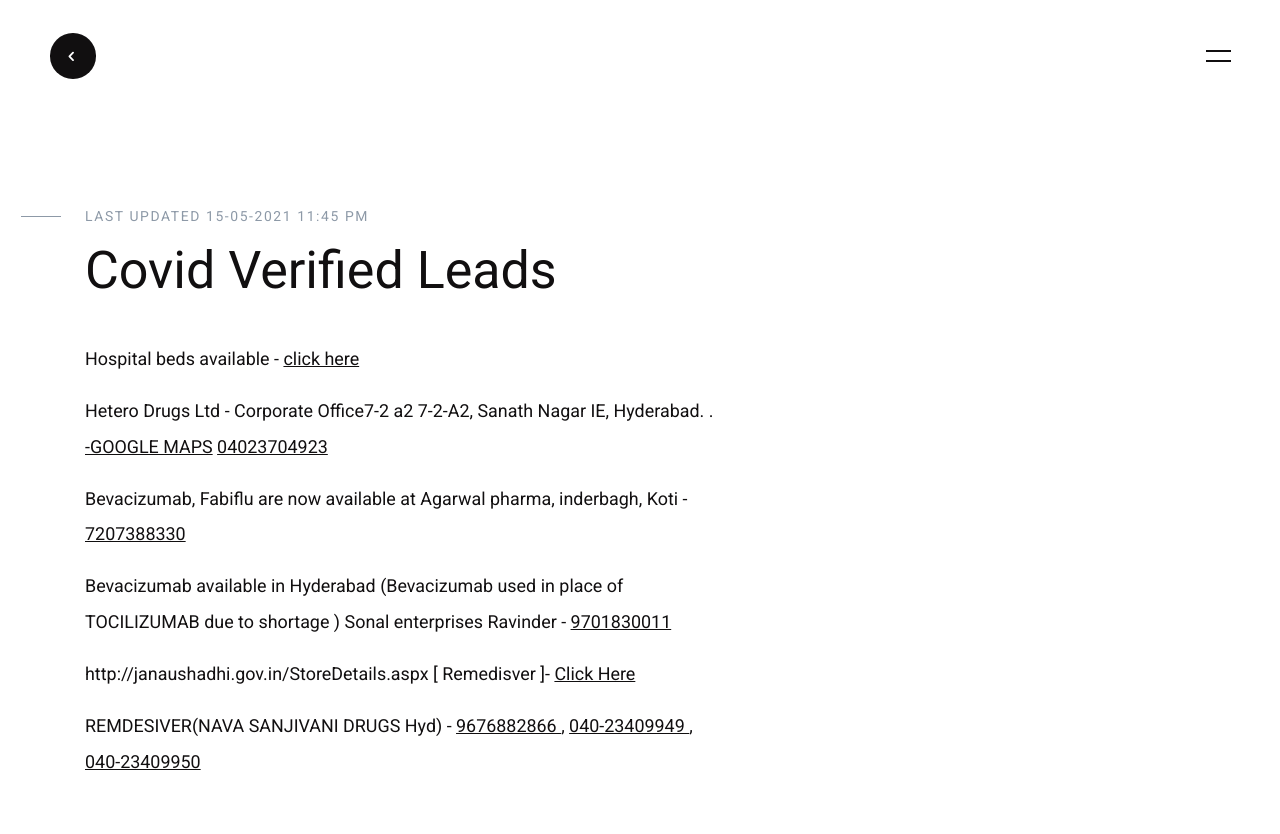
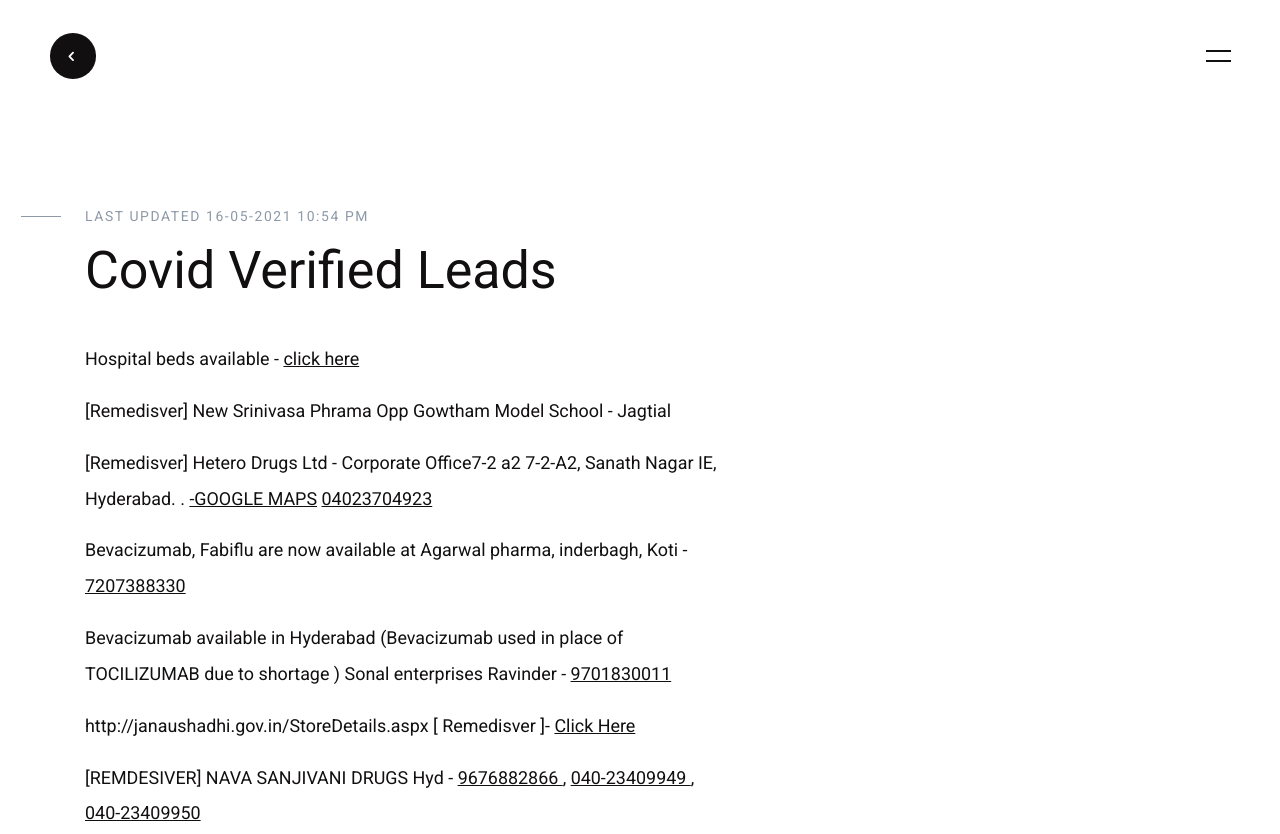
Before and after one commit to ABHICHILUKA/abhichiluka.github.io, a plain HTML site: page covidRes.html in a window 1280 px wide. Shown: the top 834 px of the page. Drawn offline with Linux system fonts and the light colour scheme; a script that the page names is missing.

Commit message:
Update
New data added

```diff
--- a/covidRes.html
+++ b/covidRes.html
@@ -77,11 +77,12 @@
                     </figure>
                 </div> -->
                 <div class="col-12 col-md-7">
-                    <h4 class="title title--overhead title--tail mt-5">Last Updated 15-05-2021 11:45 PM</h4>
+                    <h4 class="title title--overhead title--tail mt-5">Last Updated 16-05-2021 10:54 PM</h4>
                     <h6 class="title title--project js-lines">Covid Verified Leads</h6>
                     <div class="about-description js-block">
                        <p>Hospital beds available - <a href="https://covidbeds.info/hyderabad/"target="blank">click here</a> </p>
-                       <p>Hetero Drugs Ltd - Corporate Office7-2 a2 7-2-A2, Sanath Nagar IE, Hyderabad.
+                       <p> [Remedisver] New Srinivasa Phrama Opp Gowtham Model School - Jagtial </p>
+                       <p>[Remedisver]  Hetero Drugs Ltd - Corporate Office7-2 a2 7-2-A2, Sanath Nagar IE, Hyderabad.
 .                       <a href="https://www.google.com/maps/place/Hetero+Drugs+Ltd+-+Corporate+Office/@17.4572745,78.4399168,17z/data=!3m1!4b1!4m5!3m4!1s0x3bcb90ef9fe382c7:0xddaba1f204a1947d!8m2!3d17.4573535!4d78.4421115
                          target="blank"> -GOOGLE MAPS</a> <a href="tel:040 2370 4923">04023704923</a>  </p>
                         <p>Bevacizumab, Fabiflu are now available at Agarwal pharma, inderbagh, Koti - <a href="tel:7207388330">7207388330</a> </p>
@@ -89,7 +90,7 @@
                         <p>
                              <p>http://janaushadhi.gov.in/StoreDetails.aspx [ Remedisver ]- <a href="http://janaushadhi.gov.in/StoreDetails.aspx">Click Here</a></p>
                              <p>
-                              REMDESIVER(NAVA SANJIVANI DRUGS Hyd) -
+                             [REMDESIVER] NAVA SANJIVANI DRUGS Hyd -
                               <a href="tel:9676882866 ">9676882866 </a>,
                              <a href="tel:040-23409949 ">040-23409949 </a>,
                               <a href="tel:040-23409950 ">040-23409950 </a>
```
Also changed, not shown: index.html (+1 -1 lines).
